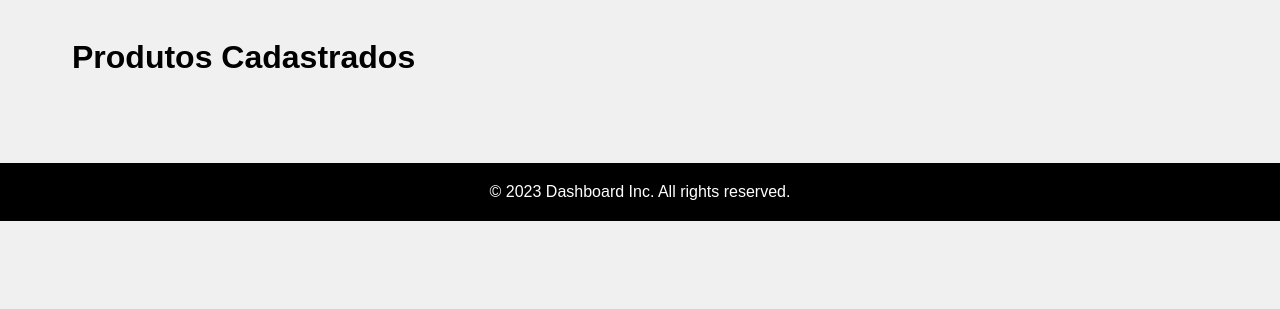
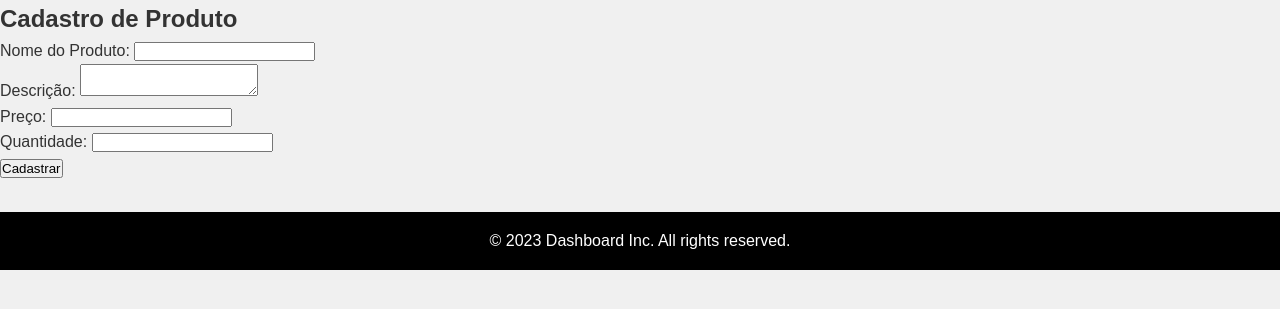
Before and after one commit to leoIlha/projetopy, a Django app: page /home in a window 1280 px wide. Shown: the part 72-381 px from the top of the page. Run offline with Django 5.2, Linux system fonts and the light colour scheme.

Commit message:
bd adicionado

```diff
--- a/core/templates/core/home.html
+++ b/core/templates/core/home.html
@@ -22,13 +22,35 @@
         </nav>
     </header>
 
-    <main>
-    {% block content %}
-        <h1>Produtos Cadastrados</h1>
+     <!-- Formulário de Cadastro de Produtos -->
+    <section id="cadastro-produto">
+        <h2>Cadastro de Produto</h2>
+        <form method="post">
+            <div>
+                <label for="nome">Nome do Produto:</label>
+                <input type="text" id="nome" name="nome" required>
+            </div>
+            <div>
+                <label for="descricao">Descrição:</label>
+                <textarea id="descricao" name="descricao" required></textarea>
+            </div>
+            <div>
+                <label for="preco">Preço:</label>
+                <input type="text" id="preco" name="preco" required>
+            </div>
+            <div>
+                <label for="quantidade">Quantidade:</label>
+                <input type="number" id="quantidade" name="quantidade" required>
+            </div>
+            <div>
+                <button type="submit">Cadastrar</button>
+            </div>
+        </form>
+    </section>
 
-        {% endblock %}
 
-    </main>
+
+
 
     <footer>
         <p>&copy; 2023 Dashboard Inc. All rights reserved.</p>
--- a/core/urls.py
+++ b/core/urls.py
@@ -1,8 +1,10 @@
 from django.contrib import admin
 from django.urls import path, include
 from . import views
+
 urlpatterns = [
     path('',views.LoginPageView.as_view(), name='login'),
     path('home', views.HomePageView.as_view(), name='home'),
 
+
 ]
--- a/core/views.py
+++ b/core/views.py
@@ -2,6 +2,5 @@ from django.views.generic import TemplateView
 
 class LoginPageView(TemplateView):
     template_name = 'core/base.html'
-
 class HomePageView(TemplateView):
     template_name = 'core/home.html'
```
Also changed, not shown: projeto/settings.py (+6 -2 lines).
